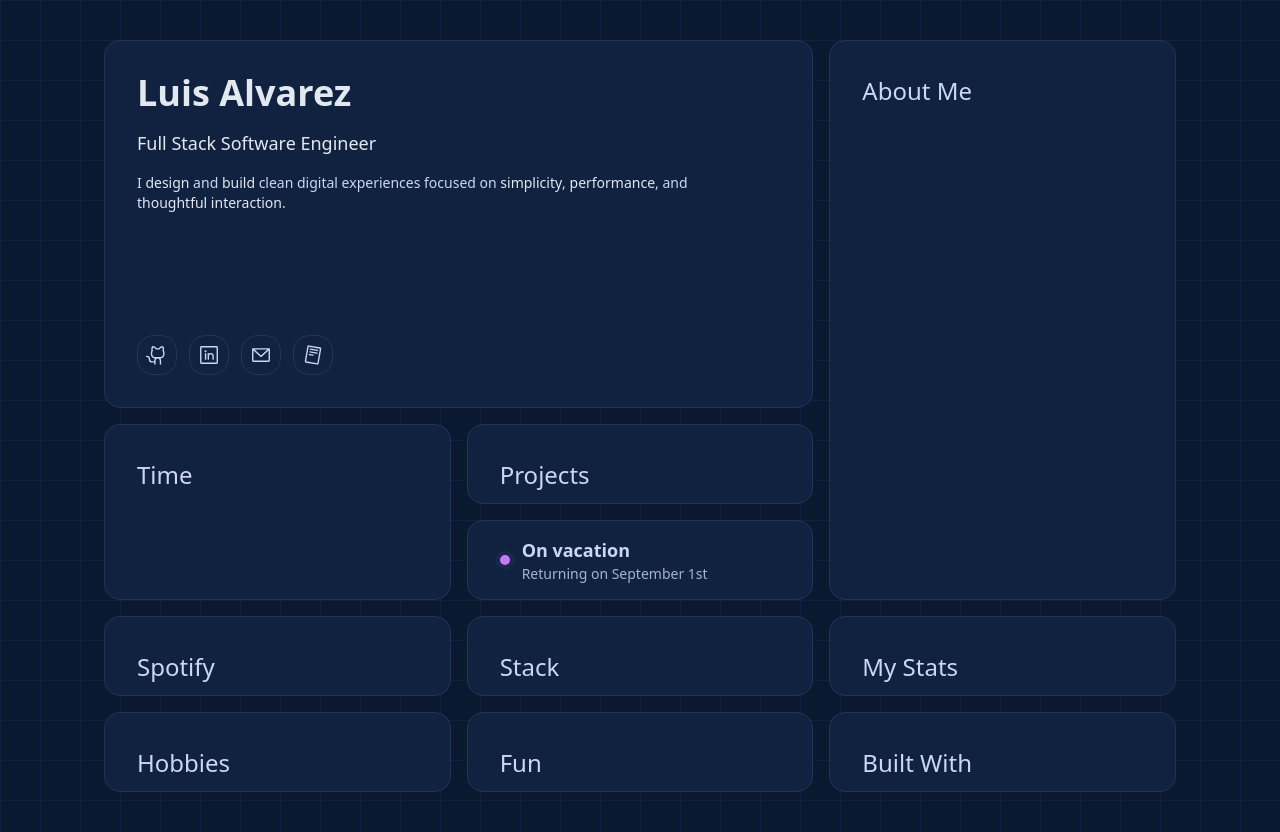
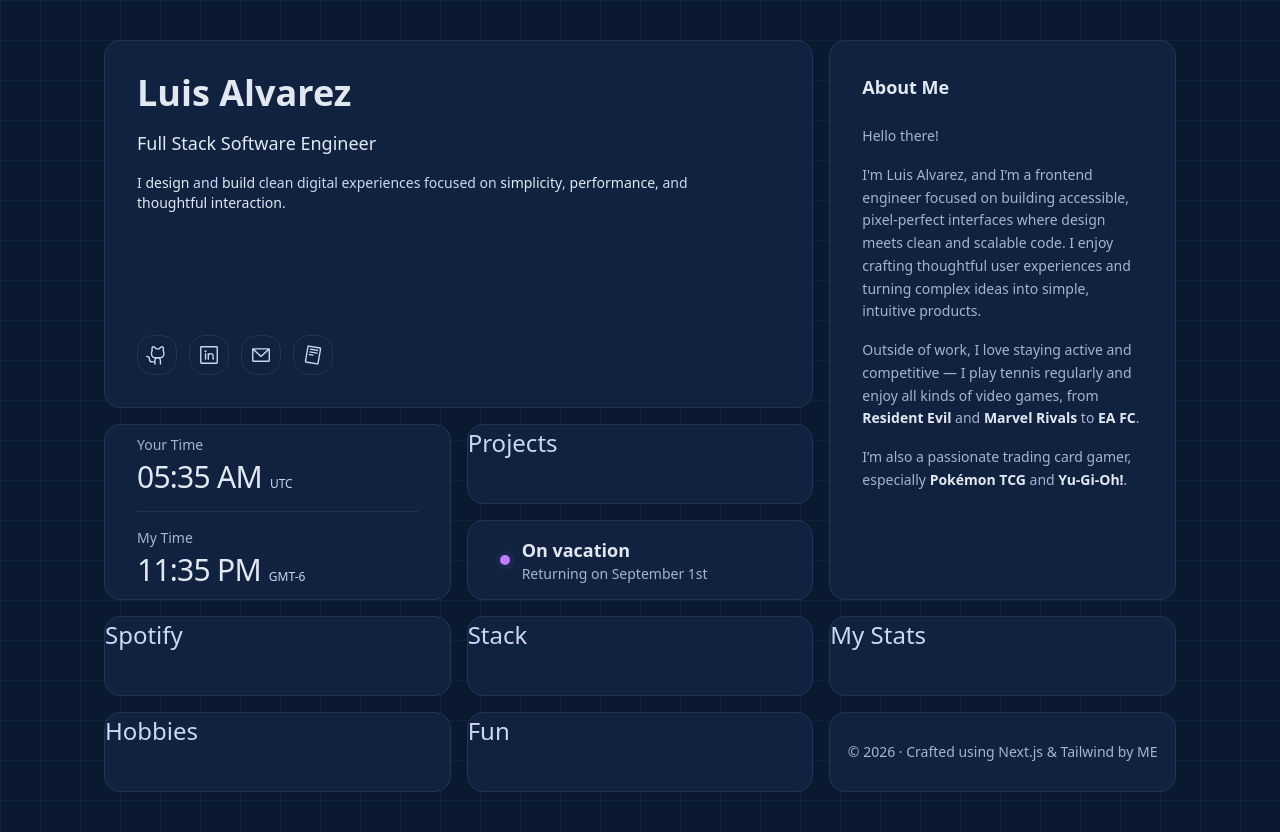
Before and after one commit to Lictro/my-portfolio, a Next.js app: page / in a window 1280 px wide. Built offline with nearby package versions, Linux system fonts and the light colour scheme.

Commit message:
Add basic cards

```diff
--- /dev/null
+++ b/src/components/AboutCard.tsx
@@ -0,0 +1,28 @@
+import BentoCard from "./BentoCard";
+
+export function AboutCard({ className }: { className?: string }) {
+  return (
+    <BentoCard className={className}>
+      <h1 className="text-lg text-slate-200 font-semibold mb-2">About Me</h1>
+
+      <p className="text-sm leading-relaxed text-muted-foreground">
+        Hello there!
+      </p>
+
+      <p className="text-sm leading-relaxed text-muted-foreground">
+        I'm Luis Alvarez, and I’m a frontend engineer focused on building accessible,
+        pixel-perfect interfaces where design meets clean and scalable code. I enjoy crafting thoughtful
+        user experiences and turning complex ideas into simple, intuitive products.
+      </p>
+
+      <p className="text-sm leading-relaxed text-muted-foreground">
+        Outside of work, I love staying active and competitive — I play tennis regularly and enjoy all kinds
+        of video games, from <strong className="text-slate-200">Resident Evil</strong> and <strong className="text-slate-200">Marvel Rivals</strong> to <strong className="text-slate-200">EA FC</strong>.
+      </p>
+
+      <p className="text-sm leading-relaxed text-muted-foreground">
+        I’m also a passionate trading card gamer, especially <strong className="text-slate-200">Pokémon TCG</strong> and <strong className="text-slate-200">Yu-Gi-Oh!</strong>.
+      </p>
+    </BentoCard>
+  );
+}
--- a/src/components/BentoCard.tsx
+++ b/src/components/BentoCard.tsx
@@ -16,7 +16,7 @@
     <div
       className={clsx(
         // base styles
-        "rounded-2xl p-8 flex flex-col gap-4 transition-all",
+        "rounded-2xl flex flex-col gap-4 transition-all",
         // variants
         {
           "bg-card border border-border":
--- a/src/components/BentoGrid.tsx
+++ b/src/components/BentoGrid.tsx
@@ -1,26 +1,25 @@
+import { AboutCard } from "./AboutCard";
 import BentoCard from "./BentoCard";
+import { BuiltWithCard } from "./BuiltWithCard";
 import MeCard from "./MeCard";
 import StatusCard from "./StatusCard";
+import { TimeCard } from "./TimeCard";
 
 export default function BentoGrid() {
   return (
     <div className="w-full px-8 xl:px-20">
       <div className="grid grid-cols-12 auto-rows-[80px] gap-4">
-        <MeCard />
+        <MeCard className="col-span-8 row-span-4 p-8"/>
 
-        <BentoCard className="col-span-4 row-span-6">
-          <h2>About Me</h2>
-        </BentoCard>
+        <AboutCard className="col-span-4 row-span-6 p-8" />
 
-        <BentoCard className="col-span-4 row-span-2">
-          <h2>Time</h2>
-        </BentoCard>
+        <TimeCard className="col-span-4 row-span-2 px-8 py-2.5" />
 
         <BentoCard className="col-span-4 row-span-1">
           <h2>Projects</h2>
         </BentoCard>
 
-        <StatusCard status="vacation" />
+        <StatusCard className="col-span-4 row-span-1 p-8" status="vacation" />
 
         <BentoCard className="col-span-4 row-span-1">
           <h2>Spotify</h2>
@@ -42,9 +41,7 @@
           <h2>Fun</h2>
         </BentoCard>
 
-        <BentoCard className="col-span-4 row-span-1">
-          <h2>Built With</h2>
-        </BentoCard>
+        <BuiltWithCard className="col-span-4 row-span-1 " />
       </div>
     </div>
   );
--- /dev/null
+++ b/src/components/BuiltWithCard.tsx
@@ -0,0 +1,13 @@
+import BentoCard from "./BentoCard";
+
+export function BuiltWithCard({ className }: { className?: string }) {
+  return (
+    <BentoCard
+      className={`flex items-center justify-center ${className}`}
+    >
+      <p className="text-sm text-muted-foreground">
+        © 2026 · Crafted using Next.js & Tailwind by ME
+      </p>
+    </BentoCard>
+  );
+}
--- a/src/components/MeCard.tsx
+++ b/src/components/MeCard.tsx
@@ -4,9 +4,9 @@
 import BentoCard from "./BentoCard";
 import IconButton from "./IconButton";
 
-export default function MeCard() {
+export default function MeCard({ className }: { className?: string }) {
   return (
-    <BentoCard className="col-span-8 row-span-4 justify-between">
+    <BentoCard className={`justify-between ${className}`}>
       {/* TOP CONTENT */}
       <div className="space-y-4">
         <h1 className="text-4xl font-semibold text-slate-200">
--- a/src/components/StatusCard.tsx
+++ b/src/components/StatusCard.tsx
@@ -43,13 +43,15 @@
 
 export default function StatusCard({
   status = "available",
+  className
 }: {
   status?: Status;
+  className?: string;
 }) {
   const config = STATUS_CONFIG[status];
   const details = "Returning on September 1st";
   return (
-    <BentoCard className="col-span-4 row-span-1">
+    <BentoCard className={`${className}`}>
       <div className="flex items-center h-full">
         <div className="flex items-center gap-2 text-sm">
           {/* blinking dot */}
@@ -70,7 +72,7 @@
           </span>
 
           <div className="ml-1">
-            <h1 className="text-lg font-bold">{config.label}</h1>
+            <h1 className="text-lg font-bold text-slate-200">{config.label}</h1>
             <p className="text-sm text-muted-foreground">{details}</p>
           </div>
         </div>
--- /dev/null
+++ b/src/components/TimeCard.tsx
@@ -0,0 +1,72 @@
+"use client";
+
+import { useEffect, useState } from "react";
+import BentoCard from "./BentoCard";
+
+export function TimeCard({ className }: { className?: string }) {
+  const [localTime, setLocalTime] = useState("");
+  const [gmt6Time, setGmt6Time] = useState("");
+
+  useEffect(() => {
+    const updateTime = () => {
+      const now = new Date();
+
+      // User local time
+      setLocalTime(
+        now.toLocaleTimeString([], {
+          hour: "2-digit",
+          minute: "2-digit",
+        })
+      );
+
+      // GMT-6 (Central America)
+      const gmt6 = new Date(
+        now.toLocaleString("en-US", { timeZone: "America/Tegucigalpa" })
+      );
+
+      setGmt6Time(
+        gmt6.toLocaleTimeString([], {
+          hour: "2-digit",
+          minute: "2-digit",
+        })
+      );
+    };
+
+    updateTime();
+    const interval = setInterval(updateTime, 1000);
+
+    return () => clearInterval(interval);
+  }, []);
+
+  const visitorTimeZoneLabel = Intl.DateTimeFormat().resolvedOptions().timeZone;
+  const myTimeZoneLabel = "GMT-6";
+
+  return (
+    <BentoCard className={className}>
+       {/* Your Time */}
+      <div className="space-y-1">
+        <p className="text-sm text-muted-foreground">Your Time</p>
+        <div className="flex items-baseline gap-2">
+          <p className="text-3xl font-medium tracking-tight text-slate-200">{localTime}</p>
+          <span className="text-xs text-muted-foreground">
+            {visitorTimeZoneLabel}
+          </span>
+        </div>
+      </div>
+
+      {/* Divider */}
+      <div className="border-t border-border" />
+
+      {/* My Time */}
+      <div className="space-y-1">
+        <p className="text-sm text-muted-foreground">My Time</p>
+        <div className="flex items-baseline gap-2">
+          <p className="text-3xl font-medium tracking-tight text-slate-200">{gmt6Time}</p>
+          <span className="text-xs text-muted-foreground">
+            {myTimeZoneLabel}
+          </span>
+        </div>
+      </div>
+    </BentoCard>
+  );
+}
```
